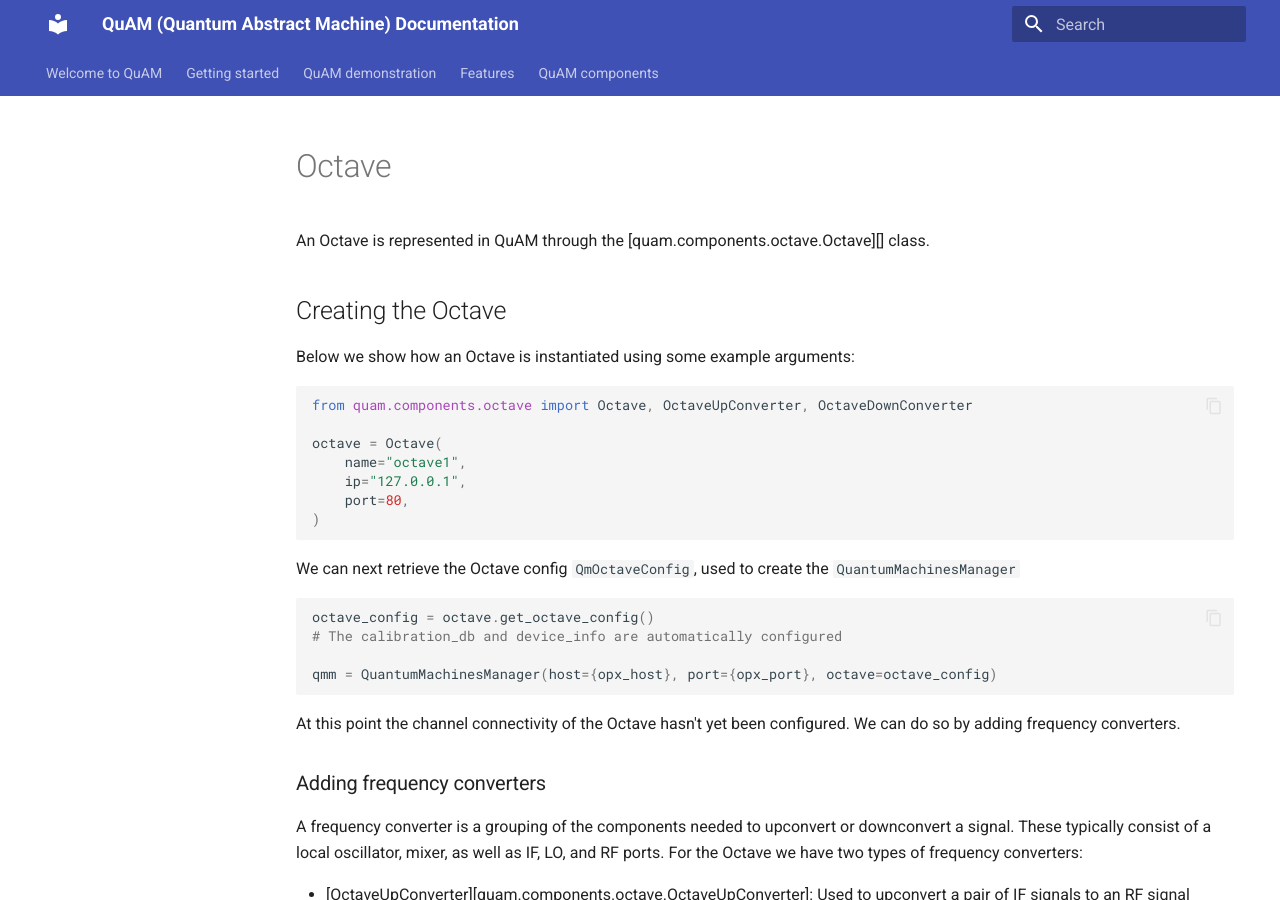
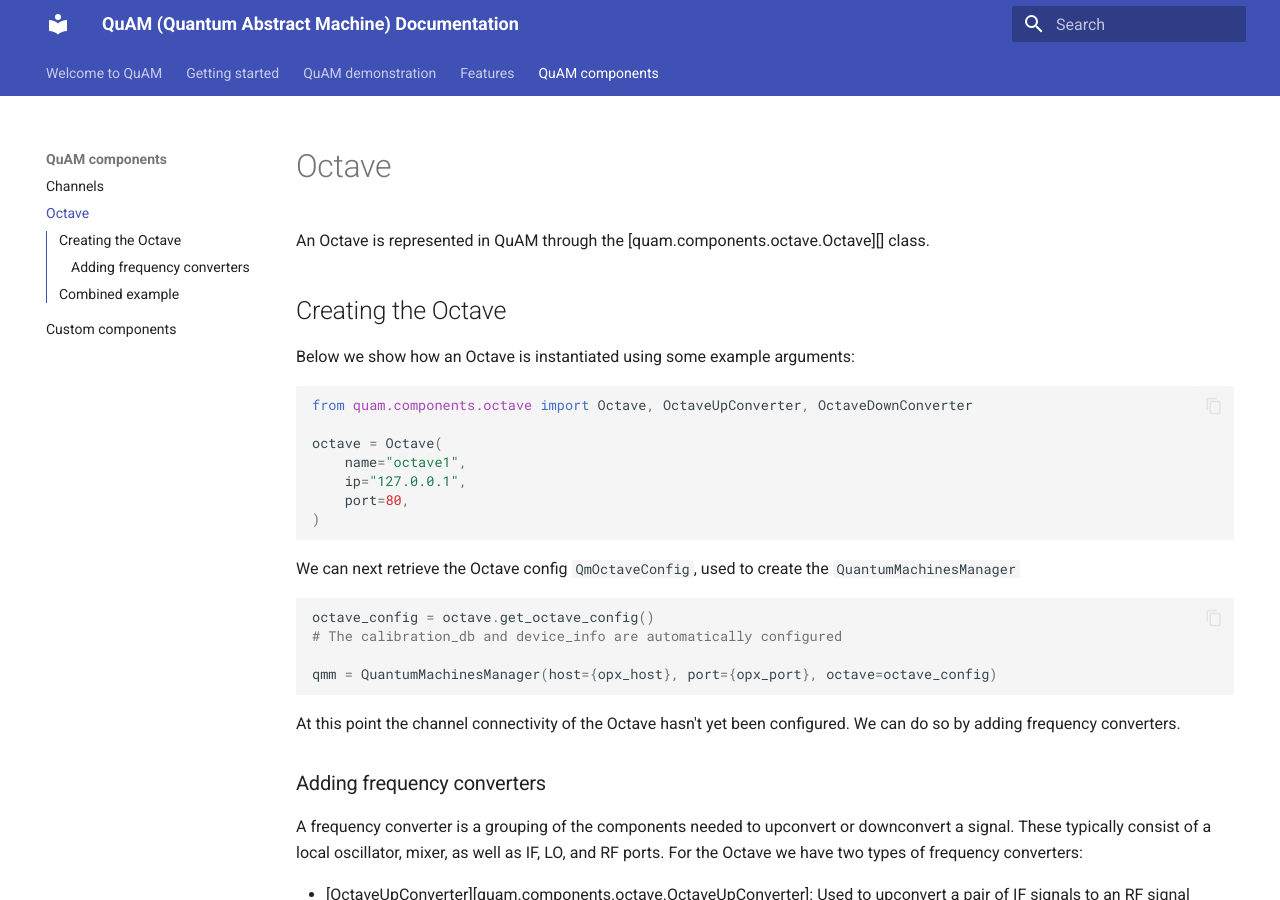
Before and after one commit to qua-platform/quam, an MkDocs documentation site: the page built from docs/components/octave.md, in a window 1280 px wide and 900 px high. Built offline with MkDocs 1.6.1 and Material for MkDocs 9.7.7, drawn with Linux system fonts in a browser that asks for light colours.

Commit message:
update mkdocs

```diff
--- a/mkdocs.yml
+++ b/mkdocs.yml
@@ -21,6 +21,7 @@ nav:
     - quam-references.md
   - "QuAM components":
     - "components/channels.md"
+    - "components/octave.md"
     - custom-components.md
 
 plugins:
```
